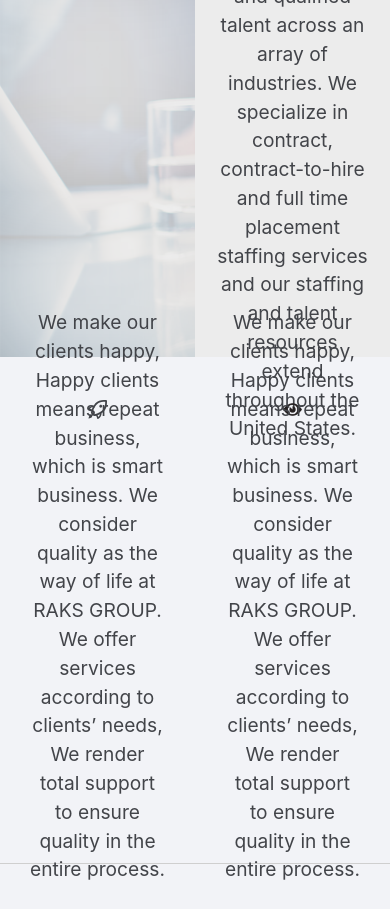
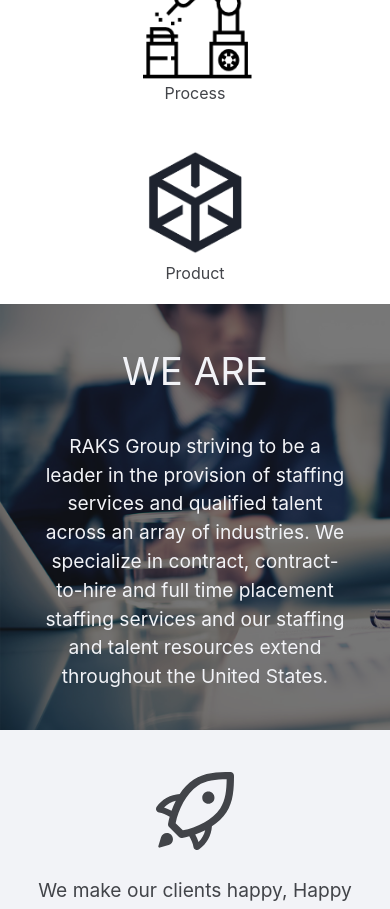
Before and after one commit to NithinKumarAlladi/RAKSGroup, a React (Create React App) app: page / in a window 390 px wide. Shown: the part 1080-1989 px from the top of the page. Built offline with nearby package versions, Linux system fonts and the light colour scheme.

Commit message:
view adapted according to screen size of both mobile and pc.

```diff
--- a/src/About.css
+++ b/src/About.css
@@ -21,6 +21,7 @@
     width:100%;
     background:url(./imgs/bg1.jpg) no-repeat;
     background-size: cover;
+    background-position: bottom;
 }
 .aboutH{
     font-size:4em;
@@ -106,3 +107,35 @@
     margin:20px;
     text-align: center;
 }
+
+@media screen and (max-width:900px){
+    .p1{
+        padding:5%;
+    }
+    .para{
+        padding: 5% 5% 10% 5%;
+    }
+    .whyOuterDiv{
+        z-index: 0;
+        display: grid;
+        grid-template-columns: 100%;
+    }
+    .whyDiv{
+        background: var(--yellow);
+        width:100%;
+        padding-bottom: 5vh;
+    }
+    .whyH{
+        font-size:2em;
+    }
+    .whyContent{
+        margin:5vh 5vw 0vh 10vw;
+    }
+    .reasonHeading{
+        font-size: 1.5em;
+    }
+    .reason{
+        margin:20px;
+        text-align: center;
+    }
+}
--- a/src/App.css
+++ b/src/App.css
@@ -109,3 +109,32 @@
   width:50px;
   margin:10px;
 }
+
+@media screen and (max-width:900px){
+  .nav{
+    display: none;
+  }
+  .logo{
+    height: 30px;
+  }
+  .endDiv{
+    height: inherit;
+  }
+  .endInnerDiv{
+    height: 100%;
+    grid-template-columns: 50% 50%;
+  }
+  .endLogo{
+    width:150px;
+    margin-top:12vh;
+  }
+  .endLinksH{
+    text-align: center;
+  }
+  .endLink{
+    text-align: center;
+  }
+  .endCommunityDiv{
+    text-align: center;
+  }
+}
--- a/src/Contact.js
+++ b/src/Contact.js
@@ -1,6 +1,9 @@
 import React, { Component } from 'react';
 
 export default class Contact extends Component {
+    componentDidMount() {
+        window.scrollTo(0, 0);
+    }
     render() {
         return (
             <div>
--- a/src/Home.css
+++ b/src/Home.css
@@ -15,7 +15,7 @@
 .heading{
     vertical-align: center;
     color: white;
-    font-size: 7em;
+    font-size: 6em;
 }
 .imgs{
     height:5vw;
@@ -161,3 +161,119 @@
 .activeLink{
     color:var(--yellow);
 }
+
+@media screen and (max-width:900px){
+    .heading{
+        text-align: center;
+        font-size: 5em;
+    }
+    .imgs{
+        height:30vw;
+        width:30vw;
+    }
+    .imgDiv{
+        display: block;
+    }
+    .intro{
+        width:100%;
+        height:100%;
+        background-image : url(./imgs/weR.jpg);
+        background-size:cover;
+        background-attachment: fixed;
+    }
+    .introDiv{
+        width:100%;
+        height: inherit;
+        background: rgba(0,0,0,0.5);
+        text-align:center;
+        padding:10%;
+    }
+    .weAreImg{
+        display: none;
+    }
+    .introP{
+        font-size: 1.2em;
+        color: var(--yellow);
+        vertical-align: center;
+        padding:0%;
+    }
+    .weAre{
+        font-size: 2em;
+        padding:0% 0% 10% 0%;
+        color: var(--yellow);
+    }
+    .mvDiv{
+        height:inherit;
+        width: 100%;
+        background:var(--yellow);
+        padding-bottom: 5%;
+        border-bottom: 1px solid rgb(207, 207, 207);
+        display: grid;
+        grid-template-columns: 100%;
+    }
+    .mDiv{
+        width:100%;
+        height:inherit;
+        text-align: center;
+        display: inline-block;
+    }
+    .mImg{
+        width: 20vw;
+        padding-top:5vh;
+    }
+    .missionP{
+        width:100%;
+        font-size: 1.2em;
+        color: var(--black);
+        padding:5%;
+    }
+    .vDiv{
+        width:100%;
+        height:inherit;
+        text-align: center;
+        display: inline-block;
+    }
+    .vImg{
+        width: 20vw;
+        padding-top:5vh;
+    }
+    .visionP{
+        width:100%;
+        font-size: 1.2em;
+        color: var(--black);
+        padding: 5%;
+    }
+    .servicesDiv{
+        height:inherit;
+        width:100%;
+        background: var(--yellow);
+        display: flex;
+        align-items: center;
+        flex-direction: column;
+    }
+    .servicesP{
+        font-size: 2em;
+        width:100%;
+        text-align: center;
+    }
+    .servicesBL{
+        width:100%;
+        padding:5%;
+        margin: 0;
+    }
+    .servicesLink{
+        margin:0.5em;
+    }
+    .careerDiv{
+        display: flex;
+        flex-direction: column;
+        padding:0%;
+    }
+    .careerHeading{
+        font-size: 2em;
+    }
+    .careerP{
+        font-size:1.2em;
+        padding:5%;
+    }
+}
--- a/src/ItServices.css
+++ b/src/ItServices.css
@@ -84,3 +84,36 @@
     transition-duration: 0.5s;
     box-shadow: 20px 20px 15px rgba(0, 0, 0, .5);
 }
+
+@media screen and (max-width:900px){
+    .itServicesH{
+        font-size: 2em;
+    }
+    .itServices{
+        padding:5%;
+        display: grid;
+        grid-template-columns: 100%;
+    }
+    .yellowH{
+        font-size: 1.5em;
+    }
+    .blackH{
+        font-size: 1.5em;
+    }
+    .trainingDiv{
+        background: var(--yellow);
+        grid-column-start: 1;
+        grid-column-end: 2;
+    }
+    .trainingH{
+        font-size: 1.5em;
+    }
+    #mobile{
+        background: var(--yellow);
+        color:var(--black);
+    }
+    #application{
+        background: var(--black);
+        color:var(--yellow);
+    }
+}
--- a/src/ItServices.js
+++ b/src/ItServices.js
@@ -43,13 +43,13 @@
                             We undertake product development on mobile technologies, high-end networking and ITIL environments.</p>
                     </div>
                     <div className="blackDiv" id="mobile" >
-                        <p className="blackH" >MOBILE APP DEVELOPMENT</p>
-                        <p className="blackP" >Our  expert team of developers has competency in building tailor-made apps both for Android  and IOS.
+                        <p className="blackH" id="mobile" >MOBILE APP DEVELOPMENT</p>
+                        <p className="blackP" id="mobile" >Our  expert team of developers has competency in building tailor-made apps both for Android  and IOS.
                             We can develop both m Commerce Applications as well as Value Added Services applications for these mobile environments.</p>
                     </div>
                     <div className="yellowDiv" id="application" >
-                        <p className="yellowH" >APPLICATION DEVELOPMENT</p>
-                        <p className="yellowP" >We offer concrete framework for application development outsourcing through an on-site and offshore model.
+                        <p className="yellowH" id="application" >APPLICATION DEVELOPMENT</p>
+                        <p className="yellowP" id="application" >We offer concrete framework for application development outsourcing through an on-site and offshore model.
                             Each model takes care of balancing the phases and tasks of the projects to deliver the best results.</p>
                     </div>
                     <div className="trainingDiv" id="training" >
--- a/src/UsStaffing.css
+++ b/src/UsStaffing.css
@@ -44,3 +44,22 @@
     padding:35px 70px 35px 70px;
     font-size:1.1em;
 }
+@media screen and (max-width:900px){
+    .usMainDiv{
+        display: flex;
+        flex-direction: column;
+    }
+    .stepsDiv{
+        padding:0%;
+        height: 100%;
+    }
+    .leftImg{
+        background: url(./imgs/leftImg.jpg);
+        background-size: cover;
+        height: 50vh;
+    }
+    .paragraph{
+        padding:5%;
+        font-size:1.2em;
+    }
+}
--- a/src/UsStaffing.js
+++ b/src/UsStaffing.js
@@ -1,5 +1,4 @@
 import React, { Component } from 'react';
-import arrow from './imgs/arrow.svg';
 
 export default class UsStaffing extends Component {
     componentDidMount() {
--- a/src/career.css
+++ b/src/career.css
@@ -128,3 +128,25 @@
     text-decoration: none;
     font-weight: 500;
 }
+
+@media screen and (max-width:900px){
+    .careerH{
+        font-size: 2em;
+    }
+    .benifitsContent{
+        grid-template-columns: 100%;
+    }
+    .benifitsIntro{
+        grid-column-start: 1;
+        grid-column-end: 2;
+    }
+    .benifitsH{
+        font-size: 1.5em;
+    }
+    .openingsH{
+        font-size: 1.5em;
+    }
+    .openings{
+        grid-template-columns: 100%;
+    }
+}
```
